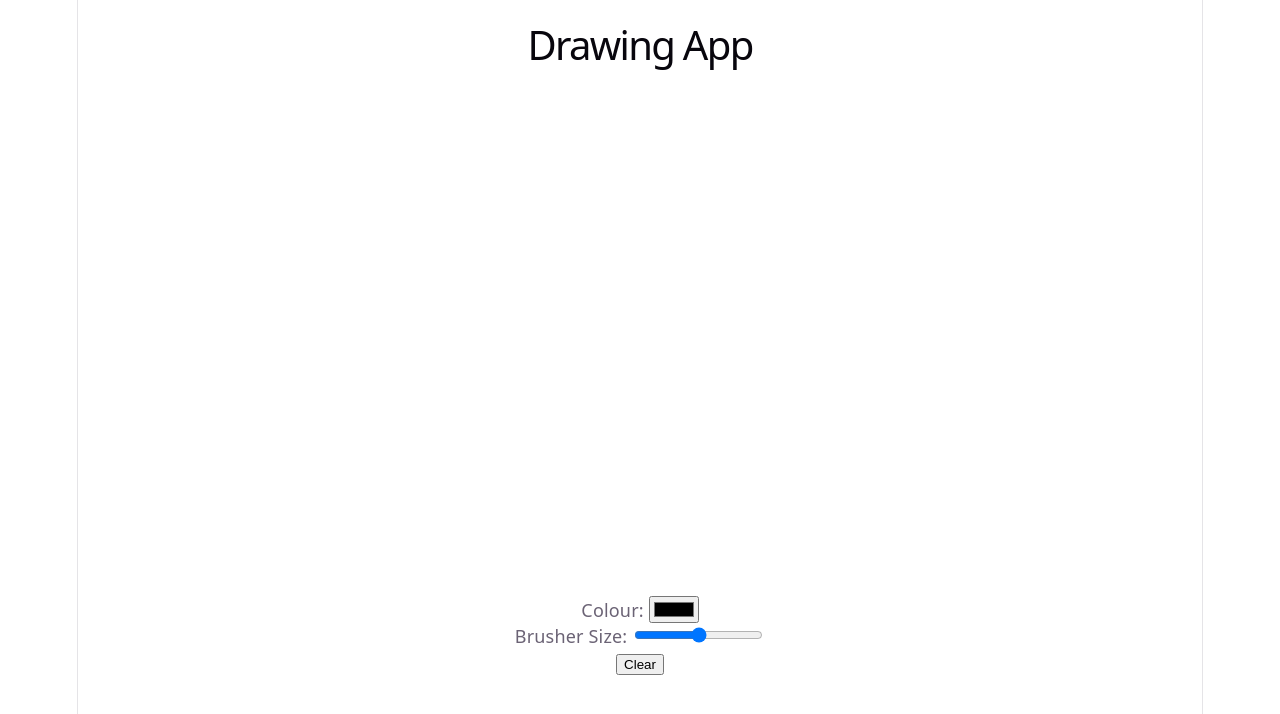
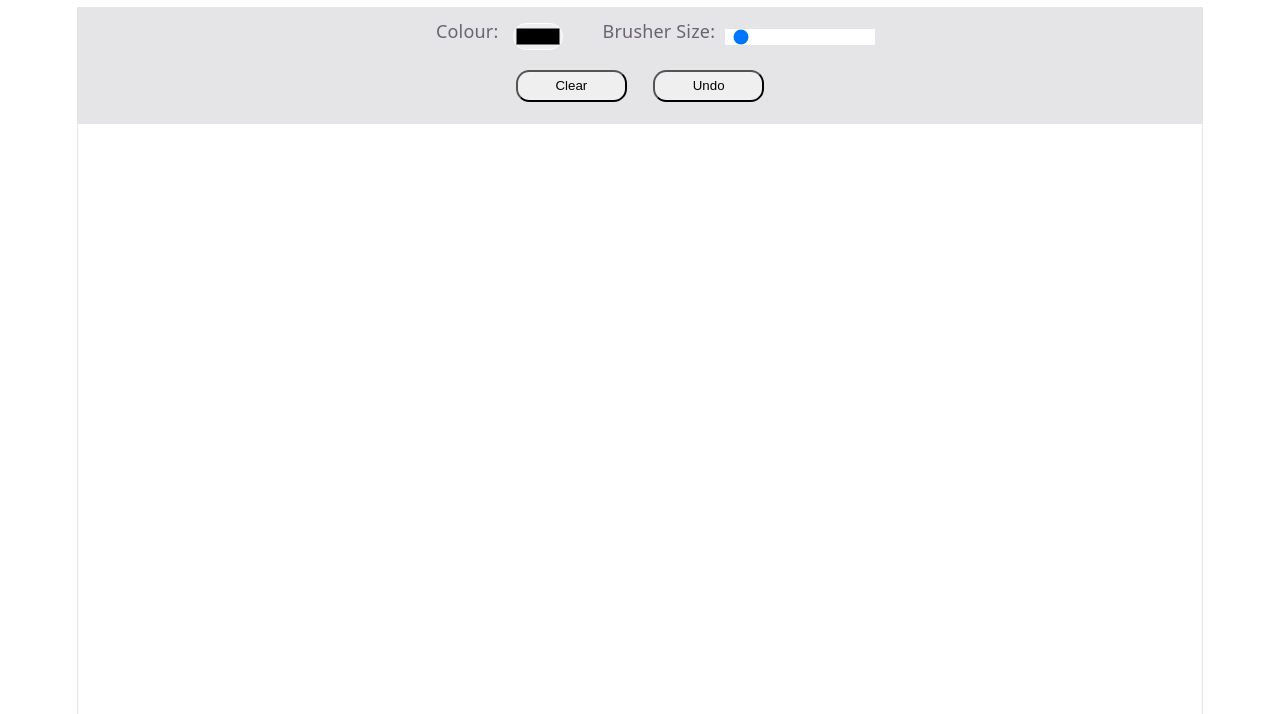
Before and after one commit to jomanaelhadad/Drawing-App, a React (Vite) app: page / in a window 1280 px wide. Shown: the top 714 px of the page. Built offline with nearby package versions, Linux system fonts and the light colour scheme.

Commit message:
adding css styling and a clear button

```diff
--- a/src/App.jsx
+++ b/src/App.jsx
@@ -1,7 +1,7 @@
+import { useState, useRef } from "react";
+import Canvas from './Components/Canvas';
+import Toolbar from './Components/Toolbar';
 
-import Canvas from './Components/Canvas'
-import Toolbar from  './Components/Toolbar'
-import {useState} from "react";
 
 // create the packages for the children to receive
 // Brush size
@@ -11,30 +11,35 @@ import {useState} from "react";
 // we will implement this using useState
 
 function App() {
-
   // implementing the useStates for the children to receive
   // we can have any data type inside our useState
   // what goes inside our useState is going to be out initial value
   // e.g the initial default color is black and the initial brush size is 5
 
-  const [brushSize, setBrushSize ] = useState(5);
-  const [ color, setColor ] = useState("black");
+  const canvasRef = useRef(null);
+
+  const [brushSize, setBrushSize] = useState(5);
+  const [color, setColor] = useState("black");
+
+
+
   return (
     <div>
-      <h1>Drawing App</h1>
-
-         <Canvas
-         brushSize={brushSize}
-         color={color}
-         />
 
       <Toolbar
+        clearCanvas={() => canvasRef.current.clearCanvas()}
+        undoButton={() => canvasRef.current.undoButton()}
         color={color}
         setColor={setColor}
         setBrushSize={setBrushSize}
         brushSize={brushSize}
       />
 
+      <Canvas
+        ref={canvasRef}
+        brushSize={brushSize}
+        color={color}
+      />
     </div>
   );
 }
--- a/src/Components/Canvas.jsx
+++ b/src/Components/Canvas.jsx
@@ -1,17 +1,17 @@
-import { useState, useRef } from "react";
+import { forwardRef, useRef, useImperativeHandle } from "react";
 
-function Canvas({ color, brushSize }) {
+const Canvas = forwardRef(function Canvas({ color, brushSize }, ref) {
+
+
+    useImperativeHandle(ref, () => ({ clearCanvas, undoButton }));
+
 
     // using the useRef to access the canvas from the DOM
     const canvasRef = useRef(null);
     const lastPosition = useRef(null);
     const isDrawing = useRef(false);
-    const stokes = useRef([])
-
-    // empty box to have an empty array where we will store our coordinates of our pointer
+    const strokes = useRef([])
     const points = useRef([])
-
-
 
     // HANDLE POINTER DOWN
     function handlePointerDown(event) {
@@ -37,6 +37,9 @@ function Canvas({ color, brushSize }) {
     function handlePointerUp() {
         isDrawing.current = false;
         lastPosition.current = null;
+
+        strokes.current.push(points.current);
+        console.log(strokes.current)
     }
 
     // HANDLE POINTER MOVE
@@ -49,7 +52,6 @@ function Canvas({ color, brushSize }) {
 
         if (isDrawing.current) {
             points.current.push([x, y]);
-
 
             // draw individual paths like how you would normally draw
             ctx.beginPath();
@@ -67,12 +69,26 @@ function Canvas({ color, brushSize }) {
 
     }
 
-    // REDRAW
-    function reDraw() {
+    // CLEAR CANVAS
+    function clearCanvas() {
+        const canvas = canvasRef.current;
+        const ctx = canvas.getContext("2d");
         ctx.clearRect(0, 0, canvas.width, canvas.height);
     }
 
+    //UNDO BUTTON
+    function undoButton() {
+        const canvas = canvasRef.current;
+        const ctx = canvas.getContext("2d");
+
+        strokes.current.pop();
+
+        ctx.clearRect(0, 0, canvas.width, canvas.height);
+
+    }
+
     return (
+        <div>
             <canvas
                 ref={canvasRef}
                 width="800"
@@ -84,8 +100,11 @@ function Canvas({ color, brushSize }) {
             >
 
             </canvas>
-    )
 
-}
+
+        </div>
+    );
+
+});
 
 export default Canvas
--- a/src/Components/Toolbar.jsx
+++ b/src/Components/Toolbar.jsx
@@ -1,4 +1,4 @@
-function Toolbar({ color, brushSize, setColor, setBrushSize }) {
+function Toolbar({ color, brushSize, setColor, setBrushSize, clearCanvas, undoButton }) {
 
     // handling color change using a function
     function handleColorChange(event) {
@@ -7,26 +7,34 @@ function Toolbar({ color, brushSize, setColor, setBrushSize }) {
 
     // handling brush size using a function
     function handleBrushSize(event) {
-        setBrushSize(event.target.value)
+        setBrushSize(Number(event.target.value));
     }
 
     return (
-        <div>
+        <div className="toolbar">
+
+            <div className="controls">
             <label>Colour: </label>
             <input
                 type="color"
+                value={color}
                 onChange={handleColorChange}></input>
-
-            <br></br>
 
             <label>Brusher Size: </label>
             <input
                 type="range"
-                onChange={handleBrushSize}></input>
+                value={brushSize}
+                min="1"
+                max="70"
+                onChange={handleBrushSize}>
 
-            <br></br>
+                </input>
+            </div>
 
-            <button>Clear</button>
+        <div className="btns">
+        <button onClick={clearCanvas}>Clear</button>
+        <button onClick={undoButton}>Undo</button>
+        </div>
         </div>
     )
 }
--- a/src/index.css
+++ b/src/index.css
@@ -51,7 +51,8 @@
 }
 
 body {
-  margin: 0;
+  margin: 0.2em;
+  padding: 0.2em;
 }
 
 #root {
@@ -77,20 +78,24 @@ h1 {
   font-size: 40px;
   letter-spacing: -1.68px;
   margin: 32px 0;
+
   @media (max-width: 1024px) {
     font-size: 36px;
     margin: 20px 0;
   }
 }
+
 h2 {
   font-size: 24px;
   line-height: 118%;
   letter-spacing: -0.24px;
   margin: 0 0 8px;
+
   @media (max-width: 1024px) {
     font-size: 20px;
   }
 }
+
 p {
   margin: 0;
 }
@@ -110,6 +115,78 @@ code {
   background: var(--code-bg);
 }
 
-canvas{
+canvas {
   background-color: white;
+  touch-action: none;
+  cursor: crosshair;
+  max-width: 100%;
 }
+
+
+/* INPUT STYLING */
+input[type="color"] {
+  border: 1px solid white;
+  border-radius: 1em;
+  padding: 0;
+  margin: 0.5em;
+  max-width: 25%;
+  cursor: pointer;
+}
+
+/* LABEL STYLING */
+.toolbar label{
+  margin: 0.5em;
+  position: relative;
+  top: -7px;
+  left: 15px;
+  padding: 0.5em;
+}
+/* RANGE BRUSH SIZE STYLING */
+input[type="range"] {
+  appearance: none;
+  width: 150px;
+  cursor: pointer;
+}
+
+input[type="range"]::-moz-range-track {
+  height: 6px;
+  border-radius: 10px;
+  background: #5a4343;
+}
+
+input[type="range"]::-moz-range-progress {
+  height: 6px;
+  border-radius: 10px;
+  background: var(--accent);
+}
+
+input[type="range"]::-moz-range-thumb {
+  width: 1em;
+  height: 1em;
+  border: none;
+  border-radius: 50%;
+  background: var(--accent);
+  cursor: pointer;
+}
+
+button {
+  margin: 1em;
+  padding: 0.5em;
+  border-radius: 1em;
+  width: 10%;
+  cursor: pointer;
+}
+
+button:hover {
+  background-color: var(--accent);
+}
+
+.toolbar {
+  background-color: var(--border);
+  padding: 0.5em;
+  margin-bottom: 1em;
+  position: sticky;
+  top: 0;
+  margin-left: auto;
+  margin-right: auto;
+}
```
Lines whose indentation alone changed are shown as unchanged.
